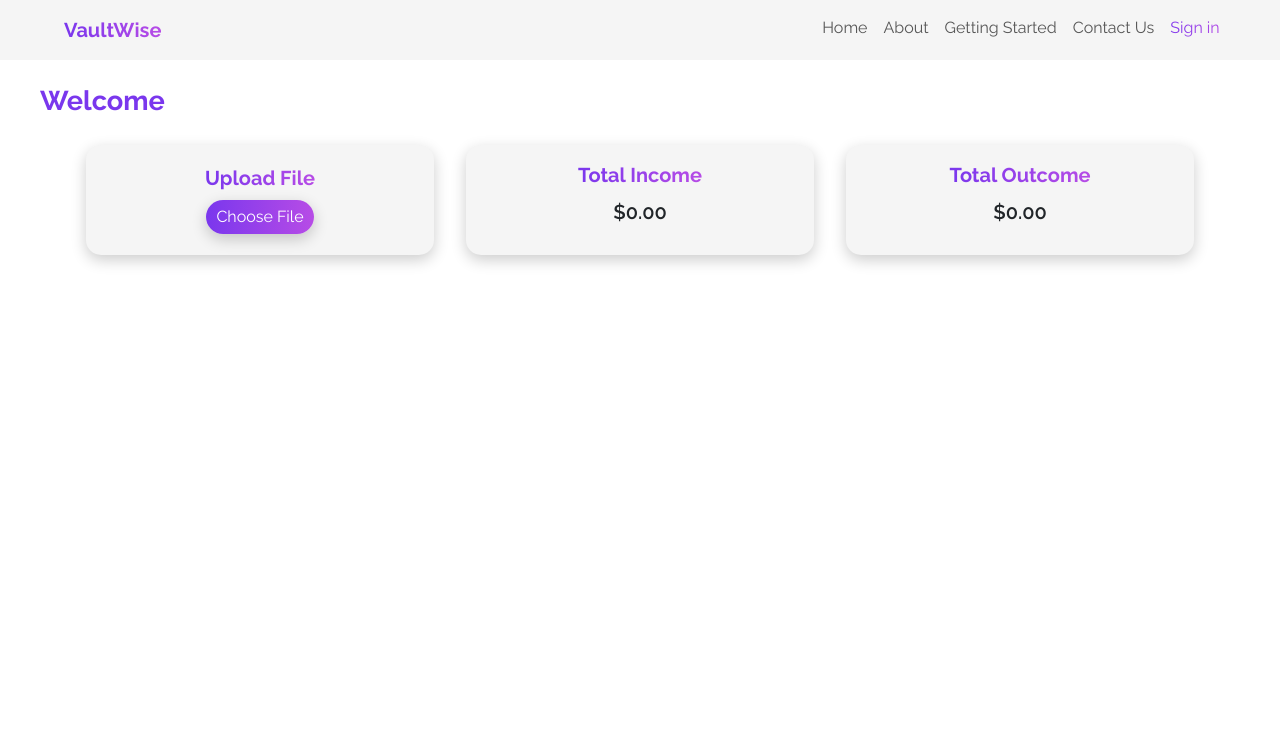
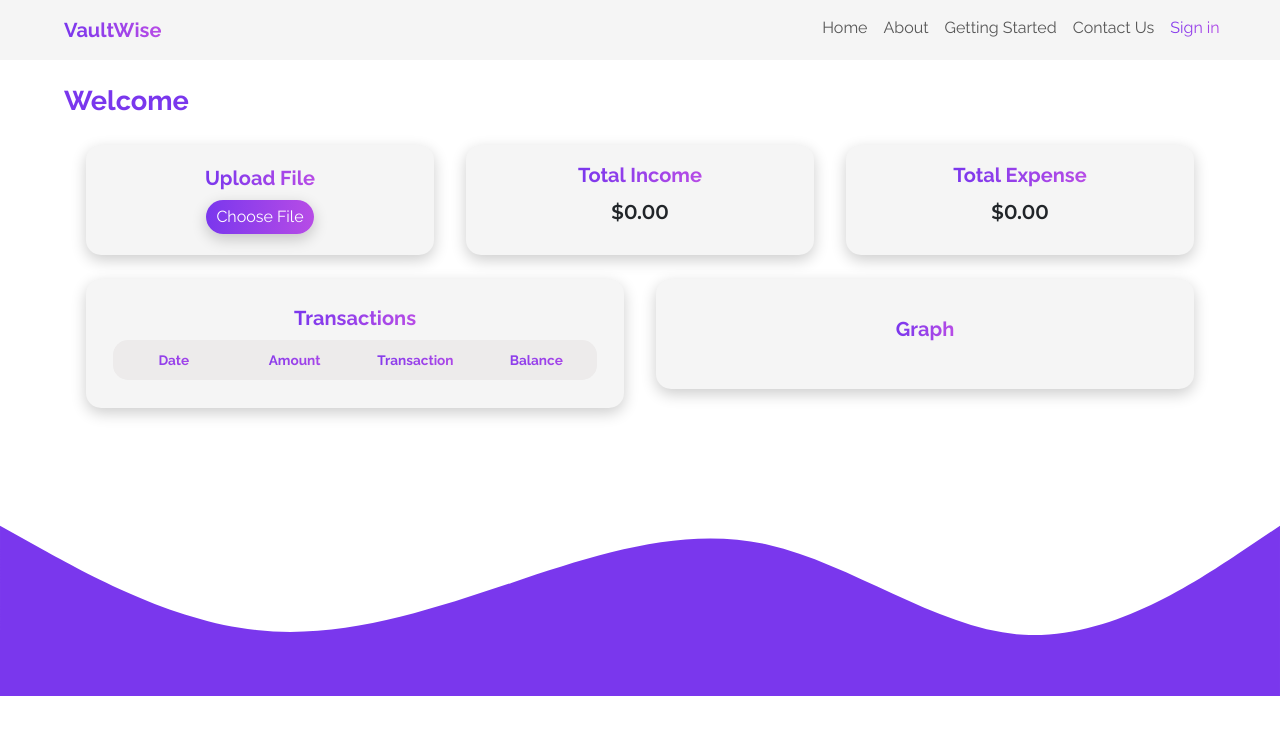
Before and after one commit to MaliceKy/VaultWise-Expense-AI-project, a React (Create React App) app: page /Dashboard in a window 1280 px wide. Shown: the top 734 px of the page. Built offline with nearby package versions, Linux system fonts and the light colour scheme.

Commit message:
Transaction card now shows the excel well

```diff
--- a/package.json
+++ b/package.json
@@ -8,14 +8,17 @@
     "@testing-library/user-event": "^13.5.0",
     "axios": "^1.4.0",
     "bootstrap": "^5.3.0",
+    "chart.js": "^4.3.0",
     "firebase": "^9.22.2",
+    "luxon": "^3.3.0",
     "papaparse": "^5.4.1",
     "react": "^18.2.0",
     "react-bootstrap": "^2.7.4",
+    "react-chartjs-2": "^5.2.0",
     "react-dom": "^18.2.0",
     "react-router-bootstrap": "^0.26.2",
     "react-router-dom": "^6.11.2",
-    "react-scripts": "5.0.1",
+    "react-scripts": "^5.0.1",
     "web-vitals": "^2.1.4",
     "xlsx": "^0.18.5"
   },
--- a/src/pages/Dash-board.js
+++ b/src/pages/Dash-board.js
@@ -5,6 +5,7 @@ import '../styles/Dash-board.css';
 const Dashboard = () => {
   const [totalIncome, setTotalIncome] = useState(0);
   const [totalOutcome, setTotalOutcome] = useState(0);
+  const [transactions, setTransactions] = useState([]);
 
   const processFile = (file) => {
     let reader = new FileReader();
@@ -20,12 +21,20 @@ const Dashboard = () => {
       let income = 0;
       let outcome = 0;
 
-      result.forEach((transaction) => {
+      // Skipping the first row which are headers
+      let transactionData = result.slice(1);
+
+      transactionData.forEach((transaction) => {
         let amount = parseFloat(transaction['C']);
         if (transaction['D'] === 'Credit') income += amount;
         if (transaction['D'] === 'Debit') outcome += amount;
+
+        // Convert Excel serial number to date
+        let date = new Date((transaction['B'] - (25567 + 1))*86400*1000);
+        transaction['B'] = date.toLocaleDateString();
       });
 
+      setTransactions(transactionData);
       setTotalIncome(income);
       setTotalOutcome(outcome);
     };
@@ -40,7 +49,7 @@ const Dashboard = () => {
             <div className="col-9 col-md-4 mx-auto mb-4 mb-md-0">
               <div className="dash-card1 m-lg-1">
                 <h2 className="dash-card-title">Upload File</h2>
-                <button type="button" className="dash-Sign-in" onClick={() => document.getElementById('fileUpload').click()}>Choose File</button>
+                <button type="button" className="dash-upload" onClick={() => document.getElementById('fileUpload').click()}>Choose File</button>
                 <input
                   type="file"
                   id="fileUpload"
@@ -62,13 +71,66 @@ const Dashboard = () => {
             </div>
             <div className="col-6 col-md-4">
               <div className="dash-card3 m-lg-1">
-                <h2 className="dash-card-title">Total Outcome</h2>
-                <p className="dash-card-text">${totalOutcome.toFixed(2)}</p>
+                <h2 className="dash-card-title">Total Expense</h2>
+                <p className="dash-card-text">
+                  {totalOutcome < 0 ? '-$' : '$'}
+                  {Math.abs(totalOutcome).toFixed(2)}
+                </p>
+              </div>
+            </div>
+
+          </div>
+
+          <div className="row">
+          <div className="col-12 col-md-7 col-lg-6 mt-3">
+            <div className="dash-transactions-card4 m-lg-1">
+              <h2 className="dash-card-title">Transactions</h2>
+              <div className="outer-container">
+                <div className="table-container">
+                  <div className="scrollable-content">
+                    <table>
+                      <thead>
+                        <tr>
+                          <th className="TableTitles">Date</th>
+                          <th className="TableTitles">Amount</th>
+                          <th className="TableTitles">Transaction</th>
+                          <th className="TableTitles">Balance</th>
+                        </tr>
+                      </thead>
+                      <tbody>
+                        {transactions.map((transaction, index) => (
+                          <tr key={index}>
+                            <td className="TableContent">{transaction['B']}</td>
+                            <td className="TableContent">
+                              {(transaction['C'] < 0 ? '-$' : transaction['C'] > 0 ? '+$' : '$')}
+                              {Math.abs(transaction['C']).toFixed(2)}
+                            </td>
+                            <td className="TableContentTransactions">{transaction['E']}</td>
+                            <td className="TableContent">
+                              {transaction['F'] < 0 ? '-$' : '$'}
+                              {Math.abs(transaction['F']).toFixed(2)}
+                            </td>
+                            {/* Add other data cells based on your data */}
+                          </tr>
+                        ))}
+                      </tbody>
+                    </table>
+                  </div>
+                </div>
               </div>
             </div>
           </div>
+
+          <div className="col-12 col-md-5 col-lg-6 mt-3">
+            <div className="dash-transactions-card4 m-lg-1">
+              <h2 className="dash-card-title">Graph</h2>
+            </div>
+          </div>
+          </div>
         </div>
       </div>
+
+      <svg xmlns="http://www.w3.org/2000/svg" viewBox="0 0 1440 320"><path fill="#7a37ed" fillOpacity="1" d="M0,128L48,154.7C96,181,192,235,288,245.3C384,256,480,224,576,192C672,160,768,128,864,149.3C960,171,1056,245,1152,250.7C1248,256,1344,192,1392,160L1440,128L1440,320L1392,320C1344,320,1248,320,1152,320C1056,320,960,320,864,320C768,320,672,320,576,320C480,320,384,320,288,320C192,320,96,320,48,320L0,320Z"></path></svg>
     </div>
   );
 };
--- a/src/styles/Dash-board.css
+++ b/src/styles/Dash-board.css
@@ -1,6 +1,11 @@
+@font-face {
+    font-family: 'Monserrat';
+    src: url('../assets/Montserrat-VariableFont_wght.ttf') format('truetype');
+}
+
 .Welcome{
     margin-top: 80px;
-    margin-left: 40px;
+    margin-left: 5%;
     font-family: 'Raleway';
     font-size: 1.7rem;
     font-weight: bold;
@@ -25,6 +30,98 @@
     box-shadow: 0px 5px 15px rgba(0, 0, 0, 0.2);
 }
 
+.dash-transactions-card4 {
+    display: flex;
+    flex-direction: column;
+    justify-content: center;
+    align-items: center;
+    border-radius: 15px;
+    padding: 5%;
+    background-color: #f5f5f5;
+    min-height: 110px;
+    box-shadow: 0px 5px 15px rgba(0, 0, 0, 0.2);
+    overflow: auto;
+    height: auto;
+}
+
+.outer-container {
+    overflow: hidden;
+    width: 100%;
+}
+
+.table-container {
+    max-height: 300px;
+    overflow: auto;
+    overflow-x: auto;
+    border-radius: 15px;
+}
+
+
+.scrollable-content {
+    height: 100%;
+}
+
+.scrollable-content::-webkit-scrollbar {
+    width: 8px;
+}
+
+.scrollable-content::-webkit-scrollbar-track {
+    background: #dfdfdf;
+}
+
+ .scrollable-content::-webkit-scrollbar-thumb {
+    background: #888;
+}
+
+.scrollable-content::-webkit-scrollbar-thumb:hover {
+    background: #555;
+}
+
+.dash-transactions-card4 table {
+    width: 100%;
+    table-layout: fixed;
+    background-color: #edebeb;
+}
+
+
+.TableTitles{
+    font-family: 'Raleway';
+    text-align: center;
+    margin: 0;
+    padding-top: 10px;
+    padding-bottom: 10px;
+    font-size: .85rem;
+    font-weight: bold;
+    background: linear-gradient(to right, #7a37ed, #b74ce6);
+    -webkit-background-clip: text;
+    -webkit-text-fill-color: transparent;
+}
+
+.TableContent {
+    font-family: 'Monserrat';
+    text-align: center;
+    margin: 0;
+    padding-bottom: 10px;
+    font-size: .75rem;
+    font-weight: bold;
+    border: 2px solid rgb(201, 201, 201);
+}
+
+
+.TableContentTransactions {
+    font-family: 'Monserrat';
+    text-align: center;
+    margin: 0;
+    padding: 10px;
+    font-size: .65rem;
+    font-weight: bold;
+    border: 2px solid rgb(201, 201, 201);
+    word-wrap: break-word;
+    overflow-wrap: break-word;
+    white-space: normal;
+}
+
+
 .dash-card-title {
     font-family: 'Raleway';
     text-align: center;
@@ -38,7 +135,7 @@
 }
 
 .dash-card-text {
-    font-family: 'Raleway';
+    font-family: 'Monserrat';
     text-align: center;
     margin: 0;
     padding-bottom: 10px;
@@ -46,8 +143,7 @@
     font-weight: 600;
 }
 
-
-.dash-Sign-in {
+.dash-upload {
     padding: 5px 10px; /* increased padding for better spacing */
     border-radius: 25px; /* larger radius for more rounded corners */
     color: #fff;
```
Also changed, not shown: src/assets/Montserrat-VariableFont_wght.ttf (added), 1 other file (tests, documents, lock files or other folders).
